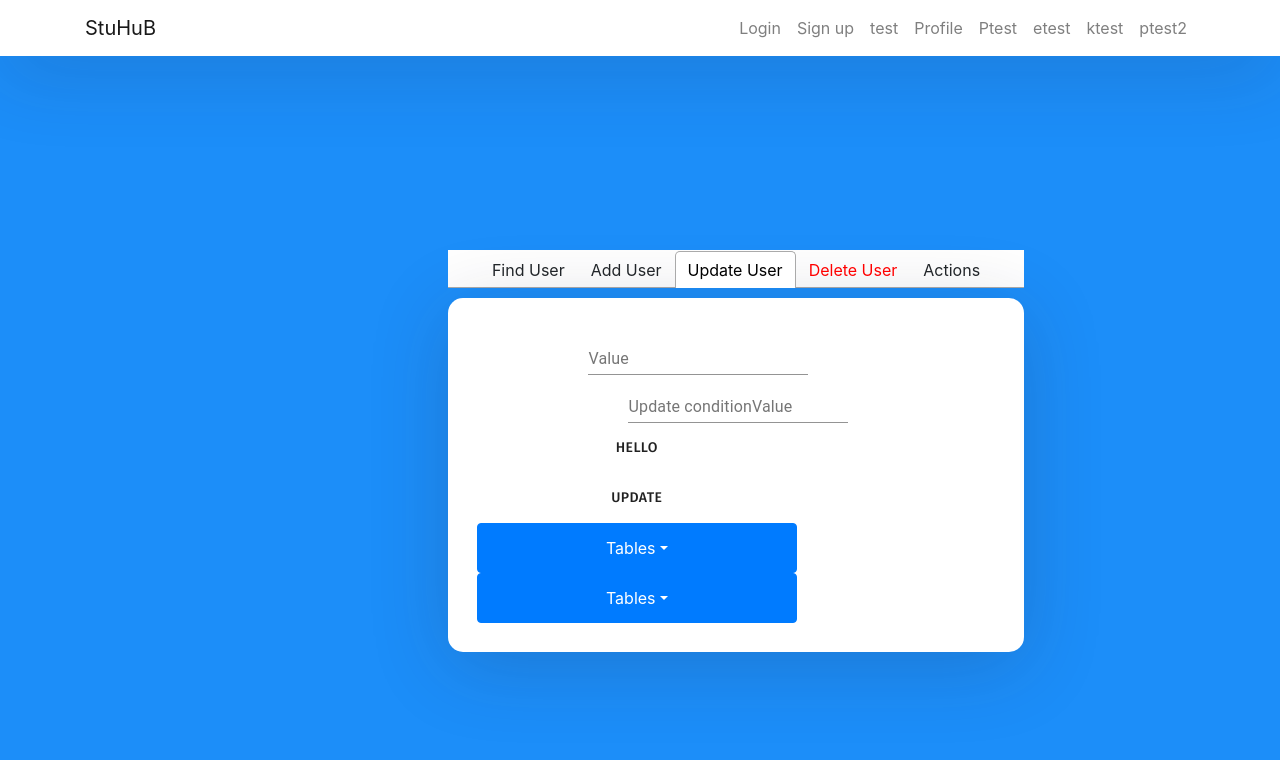
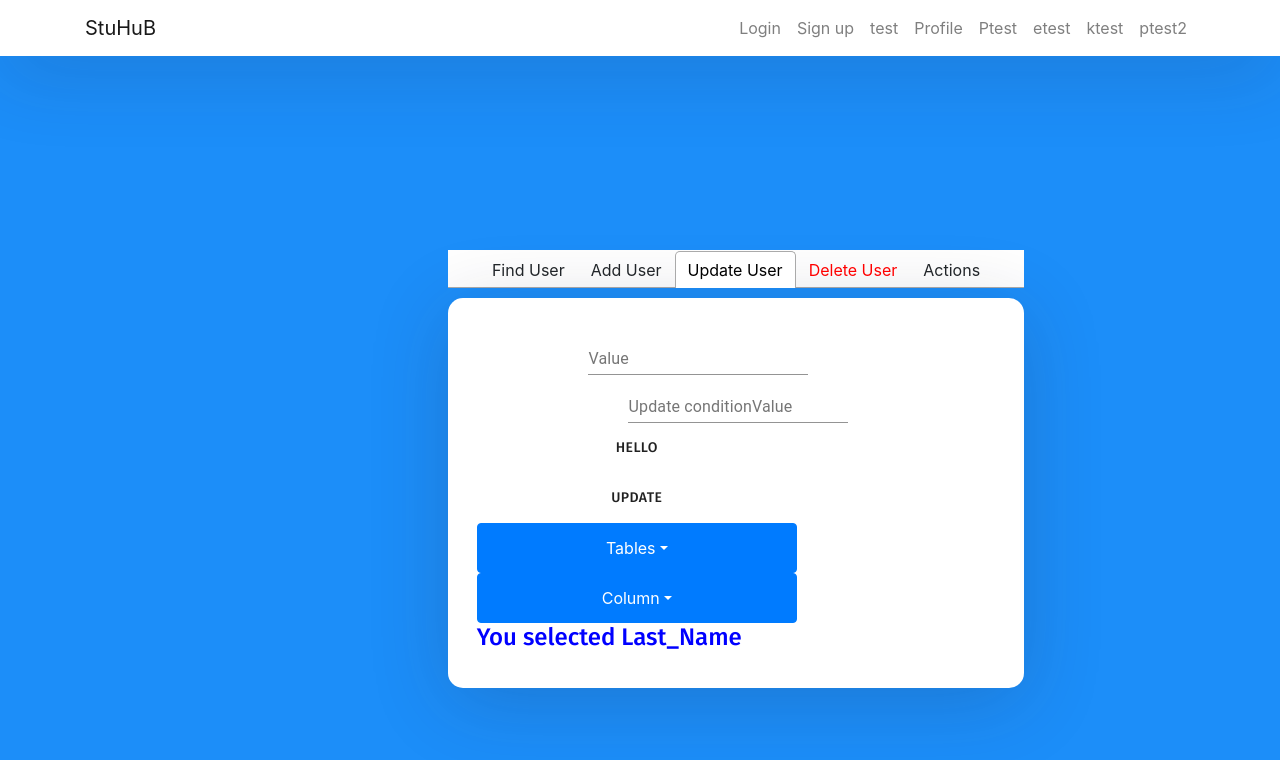
Before and after one commit to jtagaca/StuHub_Public, a React (Create React App) app in the folder client/: page /admin in a window 1280 px wide. Both pictures are taken after a click on the tab "Update User". Shown: the top 760 px of the page. Built offline with nearby package versions, Linux system fonts and the light colour scheme.

Commit message:
save point

```diff
--- a/client/src/components/admin.js
+++ b/client/src/components/admin.js
@@ -25,23 +25,32 @@ function Admin() {
   const [lID, setld] = useState("");
   const [delId, setDeleteid] = useState("");
 
-  let arrTable = ["User", "Department"];
+  let arrTable = ["User", "Department", "Major", "Courses", "Student"];
   const [value, setValue] = useState("kkkk");
 
   const [col, setCol] = useState("Last_Name");
   const [table, setTable] = useState("");
 
+  const [arrCol, setArrcol] = useState([]);
   const [conditionValue, setconditionValue] = useState("6532");
   const [conditioncol, setConditioncol] = useState("Login_ID");
 
   const [allstudentlist, setAllStudentlist] = useState([]);
 
-  // const
-
   const handleSelect = (e) => {
-    // console.log("hello");
     setTable(e);
-    console.log(table);
+    Axios.get("/column", {
+      params: { table: table },
+    })
+      .then((response) => {
+        console.log(response.data);
+        setArrcol(response.data);
+      })
+      .catch((err) => {
+        console.log(err);
+      });
+    // console.log(table);
+    // console.log(arrCol)
   };
 
   const deleteUser = (id) => {
@@ -292,24 +301,17 @@ function Admin() {
                     </DropdownButton>
                     <DropdownButton
                       alignRight
-                      title="Tables"
+                      title="Column"
                       id="dropdown-menu-align-right"
-                      onSelect={handleSelect}
+                      onSelect={(g) => setCol(g)}
                     >
-                      {/* {for(let i=0; i< arrTable.length; {
-                        <Dropdown.Item eventKey="{ arrTable[i]}">User</Dropdown.Item>
-
-                      }} */}
-
                       {arrTable.map((tb) => {
                         return (
-                          <div key={tb}>
-                            <h1>{tb}</h1>
-                          </div>
+                          <Dropdown.Item eventKey={tb}>{tb}</Dropdown.Item>
                         );
                       })}
                     </DropdownButton>
-                    {/* <h4>You selected {value}</h4> */}
+                    <h4>You selected {col}</h4>
                   </div>
 
                   <div>
```
